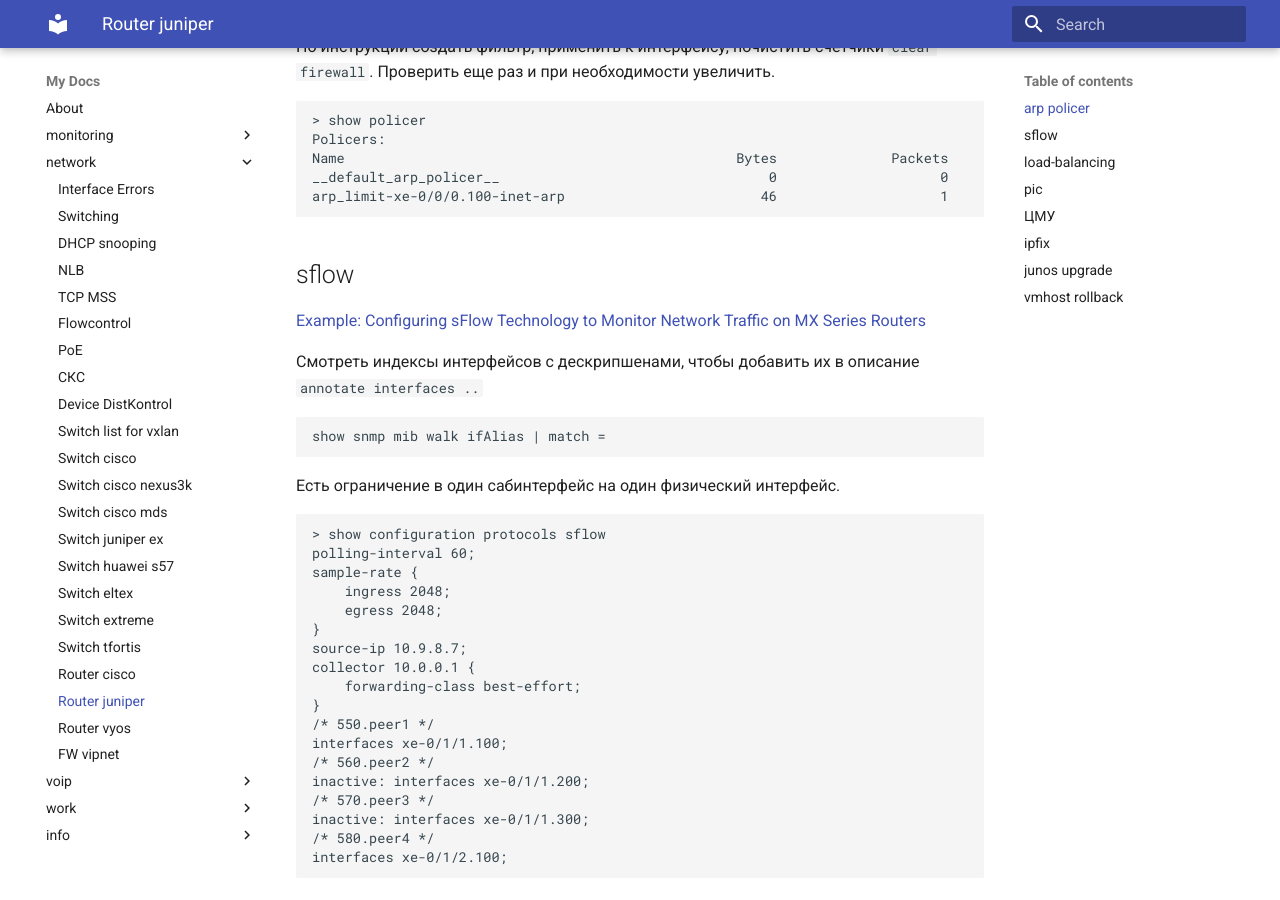
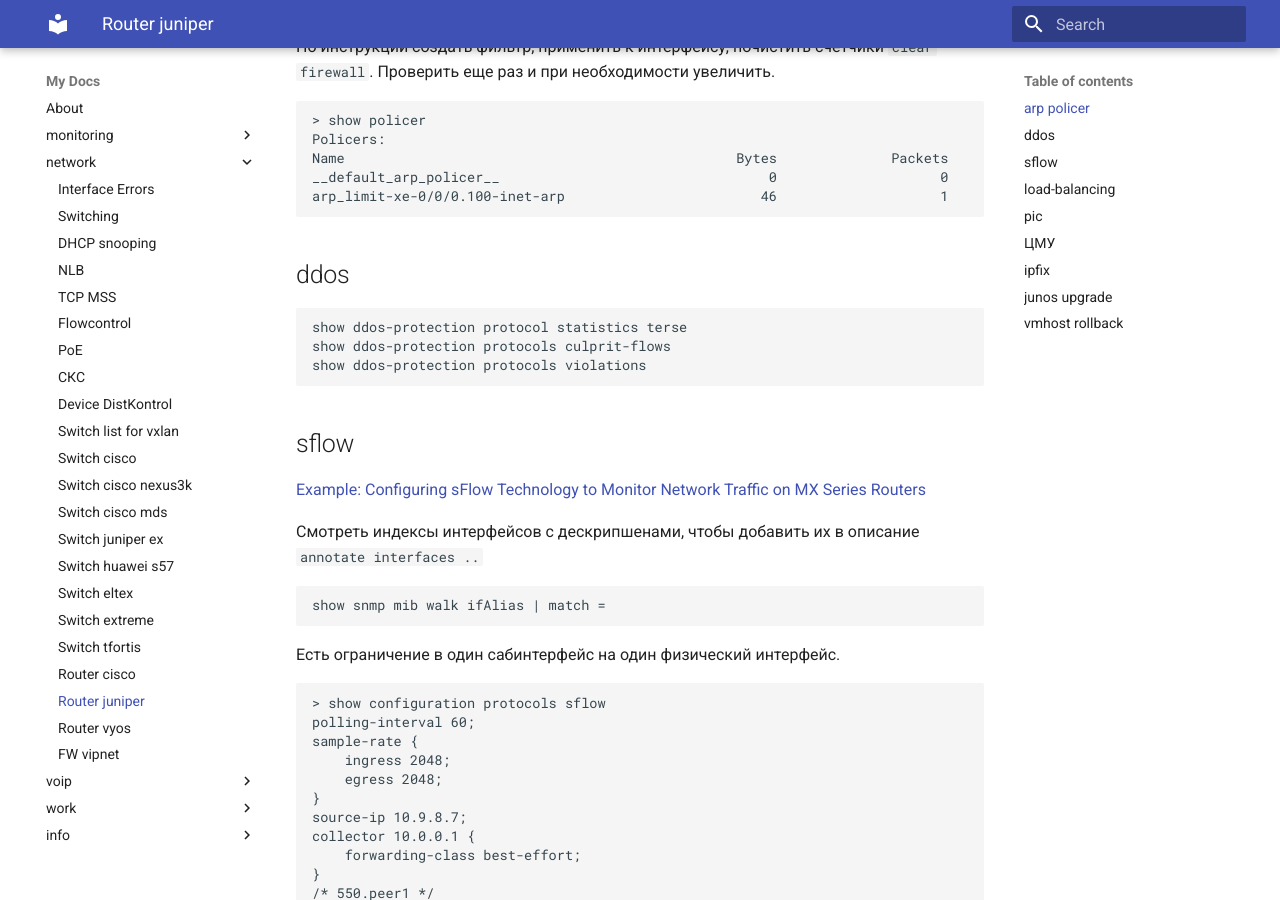
Before and after one commit to v98765/v98765.github.io, an MkDocs documentation site: the page built from docs/network/juniper_mx.md, in a window 1280 px wide and 900 px high, scrolled down 419 px. Built offline with MkDocs 1.6.1 and Material for MkDocs 9.7.7, drawn with Linux system fonts in a browser that asks for light colours.

Commit message:
show ddos

````diff
--- a/docs/network/juniper_mx.md
+++ b/docs/network/juniper_mx.md
@@ -17,6 +17,14 @@ Policers:
 Name                                                Bytes              Packets
 __default_arp_policer__                                 0                    0
 arp_limit-xe-0/0/0.100-inet-arp                        46                    1
+```
+
+## ddos
+
+```text
+show ddos-protection protocol statistics terse
+show ddos-protection protocols culprit-flows
+show ddos-protection protocols violations
 ```
 
 ## sflow
````
